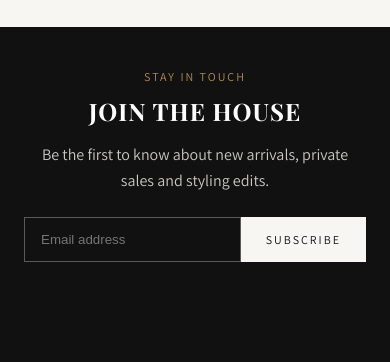
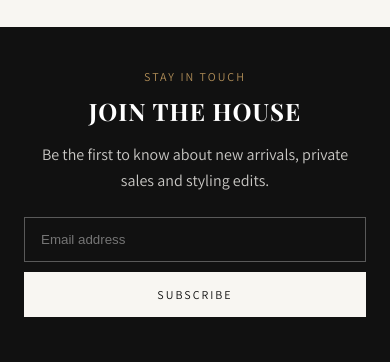
Before and after one commit to NIKNASIT/wearbears-website, a plain HTML site: page index.html in a window 390 px wide. Shown: the part 4448-4810 px from the top of the page. Drawn offline with nearby package versions, Linux system fonts and the light colour scheme.

Commit message:
Fix mobile layout bugs: newsletter form overflow and About page grid not stacking

```diff
--- a/css/style.css
+++ b/css/style.css
@@ -98,6 +98,8 @@ button { font-family: var(--font-body); }
 /* ===== Collections grid ===== */
 .collections-grid { display: grid; grid-template-columns: repeat(2, 1fr); gap: 24px; }
 @media (max-width: 749px) { .collections-grid { grid-template-columns: 1fr; } }
+.promise-grid { display: grid; grid-template-columns: repeat(3, 1fr); gap: 24px; }
+@media (max-width: 749px) { .promise-grid { grid-template-columns: 1fr; gap: 32px; } }
 .collection-card { position: relative; aspect-ratio: 3/4; overflow: hidden; }
 .collection-card img { width: 100%; height: 100%; object-fit: cover; transition: transform .6s ease; }
 .collection-card:hover img { transform: scale(1.06); }
@@ -130,7 +132,11 @@ button { font-family: var(--font-body); }
 .newsletter { background: var(--color-dark); color: var(--color-dark-text); text-align: center; }
 .newsletter form { display: flex; max-width: 420px; margin: 24px auto 0; }
 .newsletter input[type="email"] { flex: 1; padding: 14px 16px; border: 1px solid rgba(255,255,255,.3); background: transparent; color: inherit; }
-.newsletter button { border: 1px solid var(--color-dark-text); background: var(--color-dark-text); color: var(--color-dark); padding: 0 24px; letter-spacing: 2px; font-size: 12px; text-transform: uppercase; cursor: pointer; }
+.newsletter button { border: 1px solid var(--color-dark-text); background: var(--color-dark-text); color: var(--color-dark); padding: 0 24px; letter-spacing: 2px; font-size: 12px; text-transform: uppercase; cursor: pointer; flex-shrink: 0; }
+@media (max-width: 480px) {
+  .newsletter form { flex-direction: column; gap: 10px; }
+  .newsletter button { padding: 14px 24px; width: 100%; }
+}
 
 /* ===== Footer ===== */
 .site-footer { background: var(--color-dark); color: var(--color-dark-text); padding: 64px 24px 24px; }
```
Also changed, not shown: about.html (+1 -1 lines).
